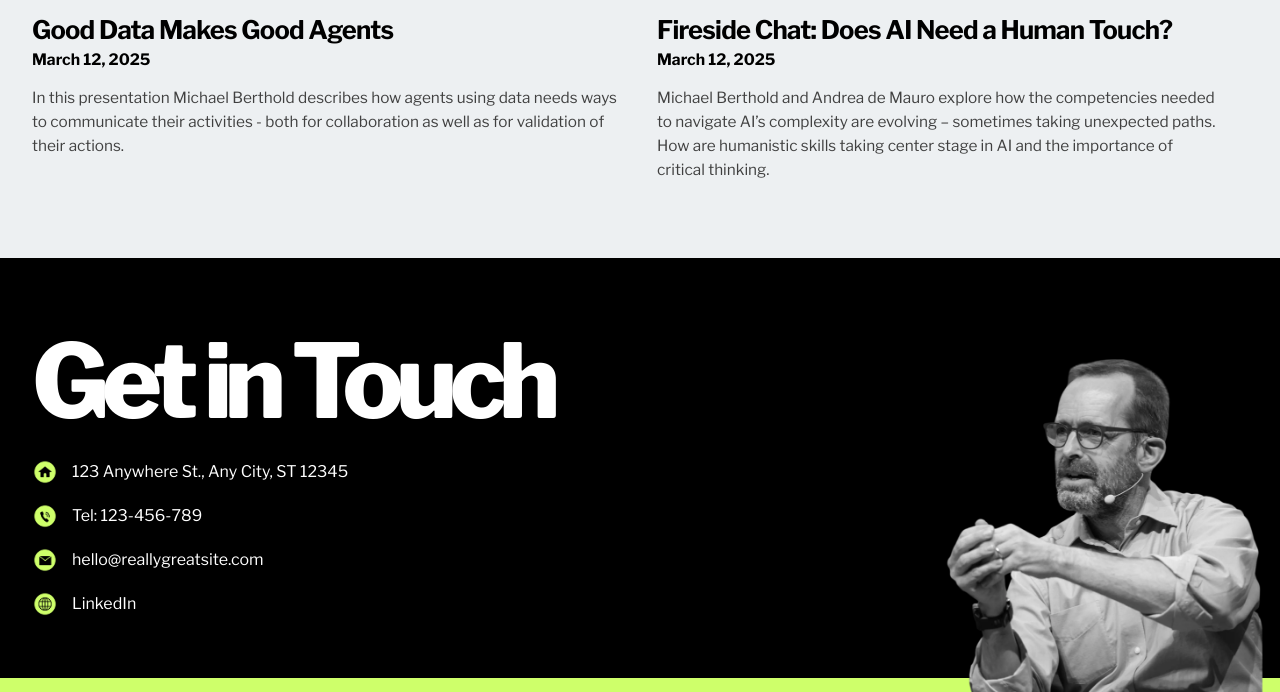
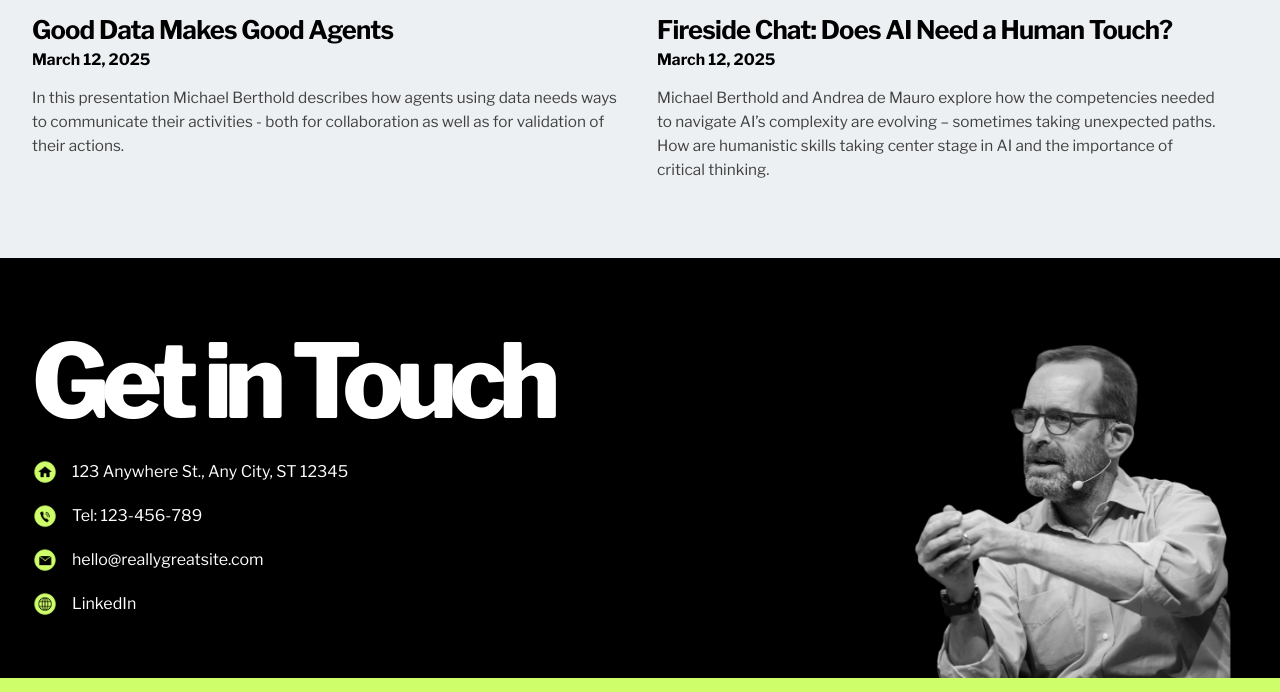
Before and after one commit to lacahelpme/mb, a Jekyll site: the page built from videos.html, in a window 1280 px wide. Shown: the part 786-1478 px from the top of the page. Built offline with Jekyll 4.4.1, drawn with Linux system fonts in a browser that asks for light colours.

Commit message:
Update footer.html

```diff
--- a/_includes/footer.html
+++ b/_includes/footer.html
@@ -1,8 +1,4 @@
 <footer class="site-footer">
-  <div class="footer-figure" aria-hidden="true">
-    <img src="{{ '/assets/img/general/Michael-Berthold-Contact2.webp' | relative_url }}" alt="">
-  </div>
-
   <div class="container footer-grid">
     <div class="footer-copy">
 
@@ -44,6 +40,10 @@
 
       </div>
     </div>
+
+    <div class="footer-figure" aria-hidden="true">
+      <img src="{{ '/assets/img/general/Michael-Berthold-Contact2.webp' | relative_url }}" alt="">
+    </div>
   </div>
 
   <div class="footer-accent-bar"></div>
```
